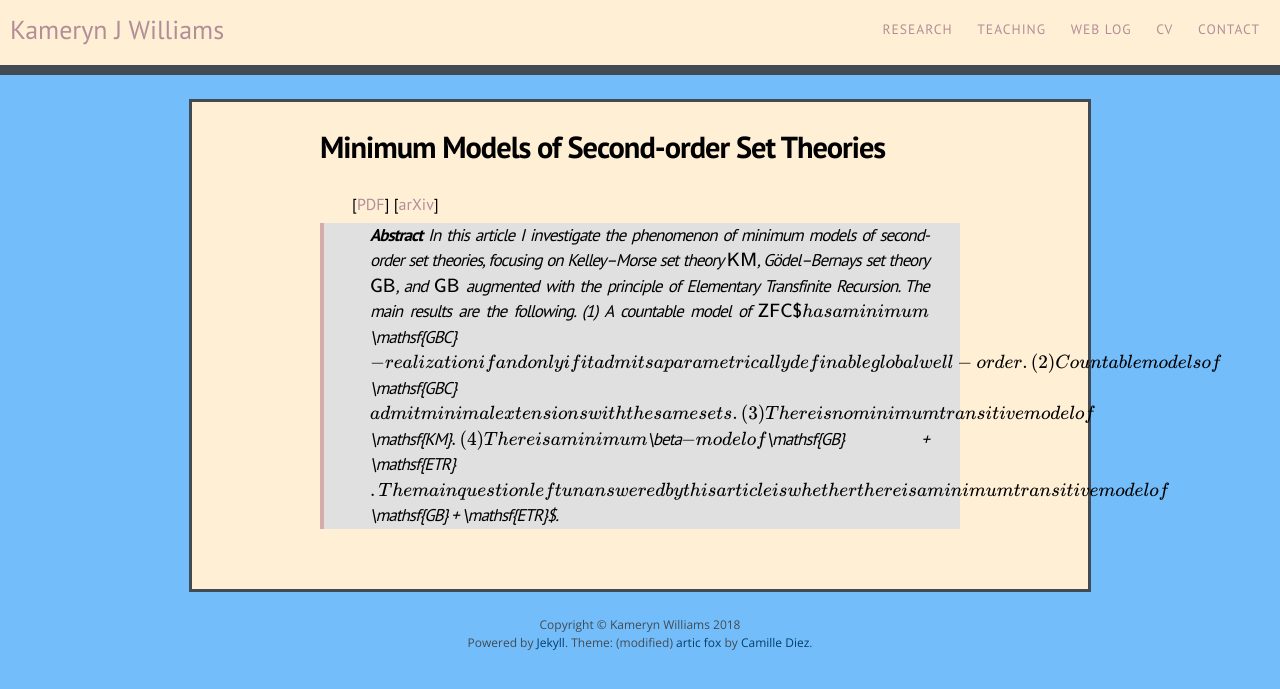
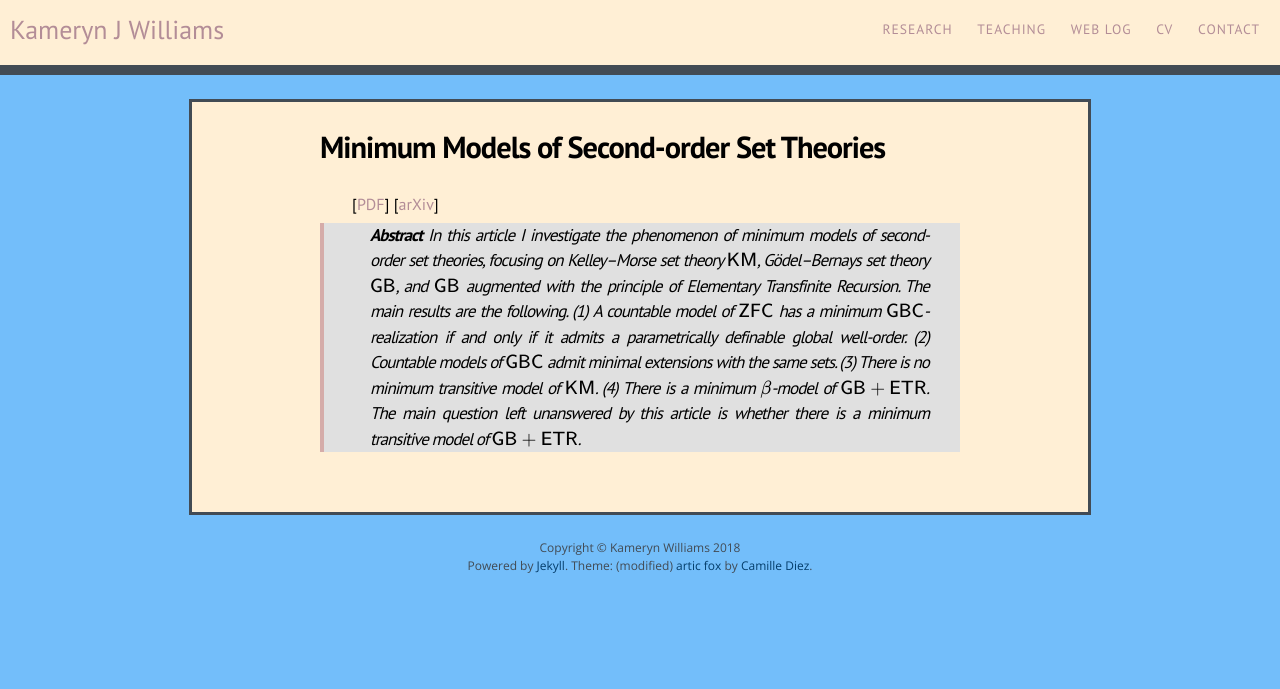
Before and after one commit to kamerynjw/kamerynjw.github.io, a Jekyll site: the page built from research/pubs/least-models.md, in a window 1280 px wide. Shown: the top 689 px of the page. Built offline with Jekyll 4.4.1, drawn with Linux system fonts in a browser that asks for light colours; nearby versions of some CDN libraries; formulas are drawn with MathJax 3.

Commit message:
formatting fix :P

```diff
--- a/research/pubs/least-models.md
+++ b/research/pubs/least-models.md
@@ -6,4 +6,4 @@ permalink: /research/pubs/least-models/
 
 [[PDF]({{ page.url }}kwilliams-least-models.pdf)] [[arXiv](https://arxiv.org/abs/1709.03955)]
 
-> **Abstract** In this article I investigate the phenomenon of minimum models of second-order set theories, focusing on Kelley–Morse set theory $\mathsf{KM}$, Gödel–Bernays set theory $\mathsf{GB}$, and $\mathsf{GB}$ augmented with the principle of Elementary Transfinite Recursion. The main results are the following. (1) A countable model of $\mathsf{ZFC$} has a minimum $\mathsf{GBC}$-realization if and only if it admits a parametrically definable global well-order. (2) Countable models of $\mathsf{GBC}$ admit minimal extensions with the same sets. (3) There is no minimum transitive model of $\mathsf{KM}$. (4) There is a minimum $\beta$-model of $\mathsf{GB} + \mathsf{ETR}$. The main question left unanswered by this article is whether there is a minimum transitive model of $\mathsf{GB} + \mathsf{ETR}$.
+> **Abstract** In this article I investigate the phenomenon of minimum models of second-order set theories, focusing on Kelley–Morse set theory $\mathsf{KM}$, Gödel–Bernays set theory $\mathsf{GB}$, and $\mathsf{GB}$ augmented with the principle of Elementary Transfinite Recursion. The main results are the following. (1) A countable model of $\mathsf{ZFC}$ has a minimum $\mathsf{GBC}$-realization if and only if it admits a parametrically definable global well-order. (2) Countable models of $\mathsf{GBC}$ admit minimal extensions with the same sets. (3) There is no minimum transitive model of $\mathsf{KM}$. (4) There is a minimum $\beta$-model of $\mathsf{GB} + \mathsf{ETR}$. The main question left unanswered by this article is whether there is a minimum transitive model of $\mathsf{GB} + \mathsf{ETR}$.
```
